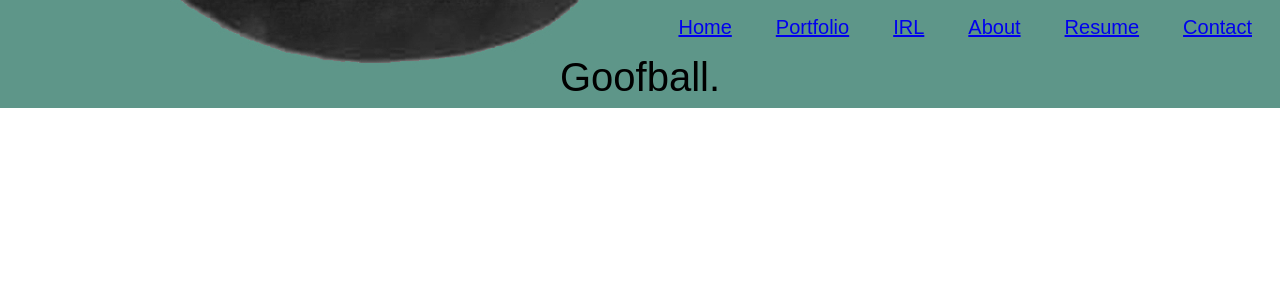
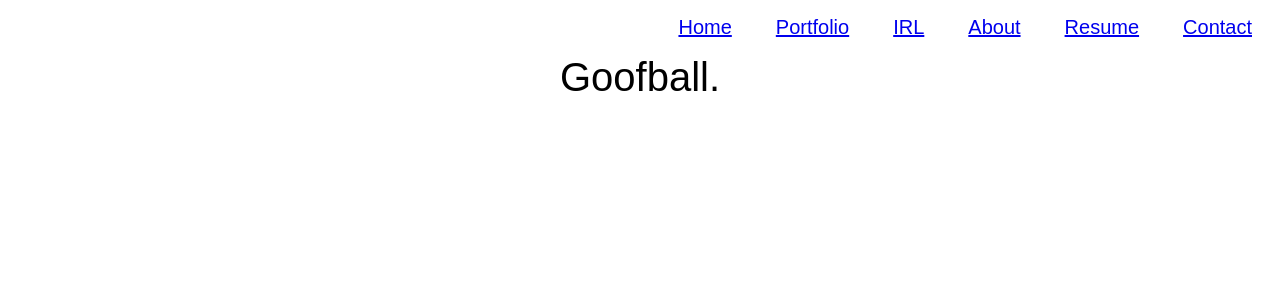
Before and after one commit to ZachAgostine/ZachAgostine.github.io, a Jekyll site: the page index.html, which Jekyll copies as it is, in a window 1280 px wide. Shown: the top 300 px of the page. Built offline with Jekyll 4.4.1, drawn with Linux system fonts in a browser that asks for light colours.

Commit message:
Update main.css

```diff
--- a/css/main.css
+++ b/css/main.css
@@ -29,9 +29,6 @@ p {
 }
 
 body {
-	background-image: url(https://github.com/ZachAgostine/ZachAgostine.github.io/blob/master/GreenJelly1920.jpg);
-    	background-repeat: no-repeat;
-	background-position: bottom left;
 }
 
 ul {
```
